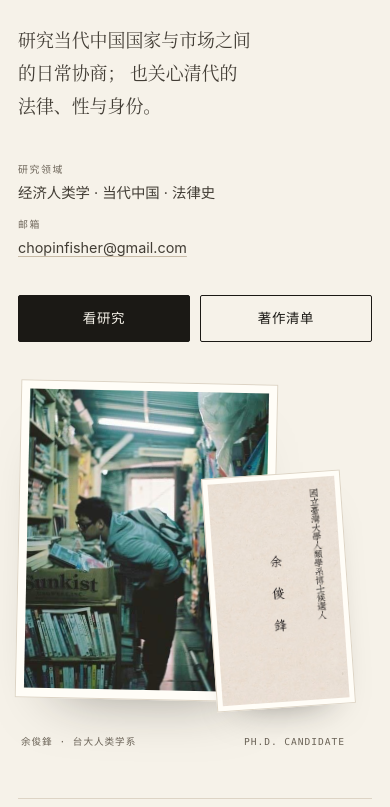
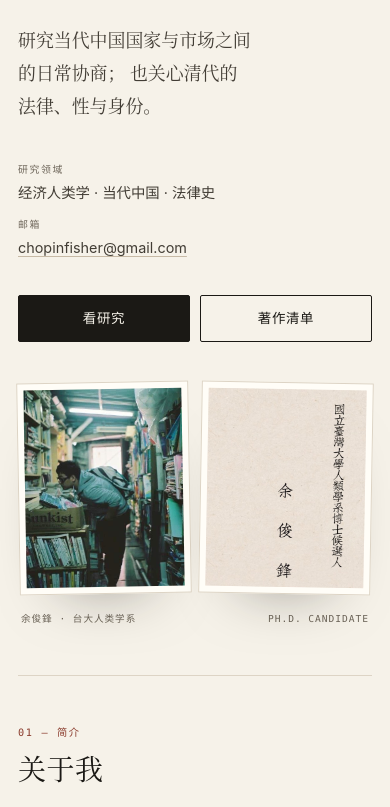
Before and after one commit to manongchopin/personal-website, a plain HTML site: page index.html in a window 390 px wide. Shown: the part 280-1087 px from the top of the page. Drawn offline with Linux system fonts and the light colour scheme.

Commit message:
Make hero images equal size side by side

```diff
--- a/style.css
+++ b/style.css
@@ -329,47 +329,52 @@ ul, ol {
 }
 
 .hero-stack {
-  display: flex;
-  align-items: flex-end;
-  gap: 4%;
+  display: grid;
+  grid-template-columns: 1fr 1fr;
+  align-items: start;
+  gap: 14px;
+}
+
+.hero-photo,
+.hero-card {
+  width: 100%;
+  padding: 8px;
+  border: 1px solid var(--line);
+  background: var(--surface);
+  box-shadow: var(--shadow);
 }
 
 .hero-photo {
-  width: 64%;
-  padding: 10px 10px 12px;
-  border: 1px solid var(--line);
-  background: var(--surface);
-  box-shadow: var(--shadow);
+  transform: rotate(-1.2deg);
+}
+
+.hero-card {
   transform: rotate(1.2deg);
 }
 
-.hero-photo img {
+.hero-photo img,
+.hero-card img {
+  display: block;
   width: 100%;
   aspect-ratio: 4 / 5;
   object-fit: cover;
+}
+
+.hero-photo img {
   object-position: 45% center;
   background: var(--paper-soft);
 }
 
-.hero-card {
-  width: 32%;
-  padding: 6px;
-  border: 1px solid var(--line);
-  background: var(--surface);
-  box-shadow: 0 22px 38px -28px rgba(27, 25, 21, 0.55);
-  transform: rotate(-3deg);
-}
-
 .hero-card img {
-  width: 100%;
-  height: auto;
+  object-position: center top;
+  background: var(--paper);
 }
 
 .hero-figure figcaption {
   display: flex;
   justify-content: space-between;
   gap: 12px;
-  margin-top: 24px;
+  margin-top: 20px;
   padding-inline: 3px;
   font-family: var(--mono);
   font-size: 0.6rem;
@@ -1174,31 +1179,28 @@ ul, ol {
   }
 
   .hero-figure {
-    width: min(100%, 330px);
+    width: 100%;
   }
 
   .hero-stack {
-    position: relative;
-    display: block;
-    padding-bottom: 8px;
+    gap: 10px;
+  }
+
+  .hero-photo,
+  .hero-card {
+    padding: 6px;
   }
 
   .hero-photo {
-    width: 78%;
-    padding: 8px 8px 9px;
+    transform: rotate(-1deg);
   }
 
   .hero-card {
-    position: absolute;
-    right: 0;
-    bottom: 0;
-    width: 42%;
-    padding: 5px;
-    transform: rotate(-4deg);
+    transform: rotate(1deg);
   }
 
   .hero-figure figcaption {
-    margin-top: 26px;
+    margin-top: 18px;
   }
 
   .project-stats {
```
Also changed, not shown: 1 other file.
